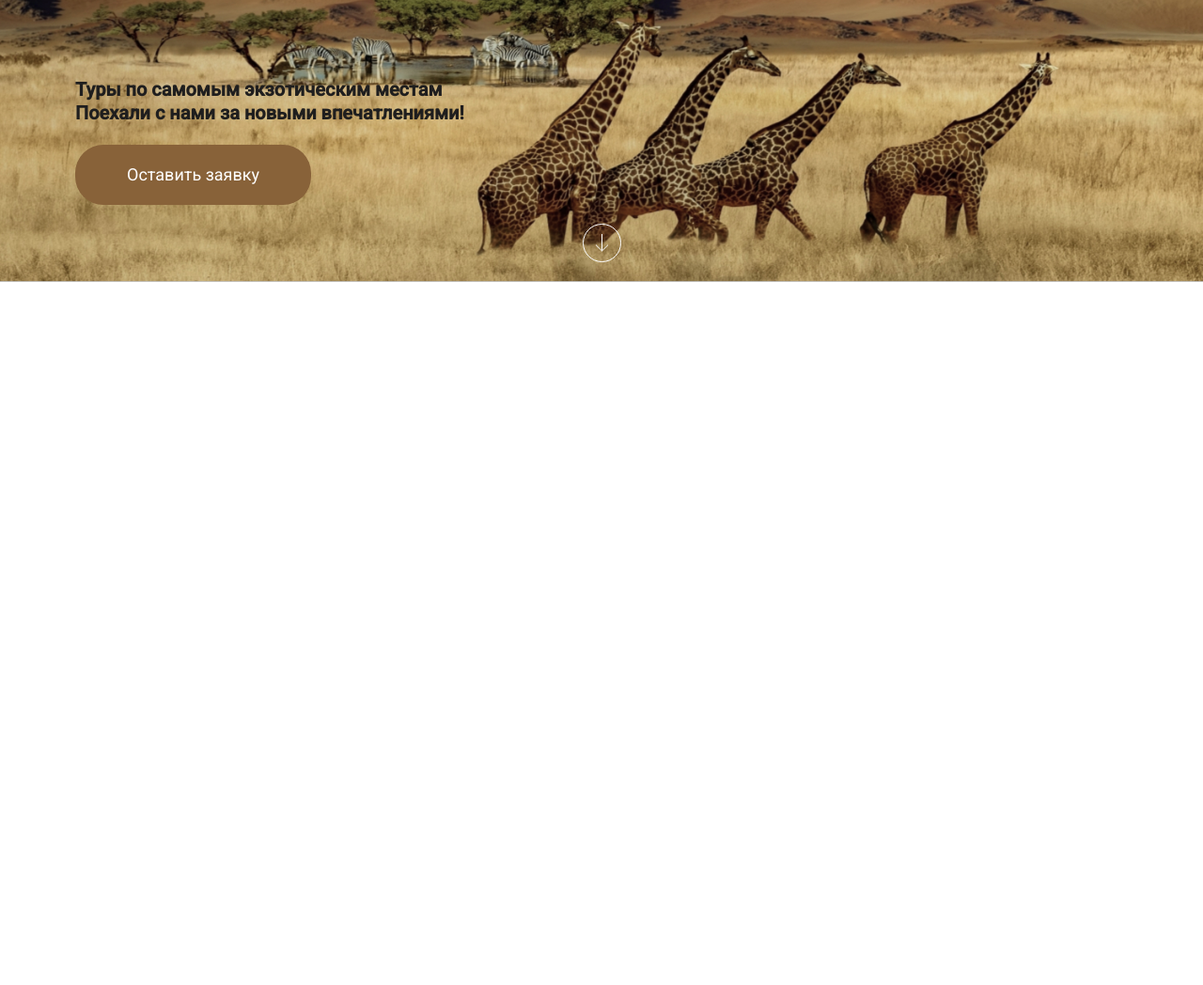
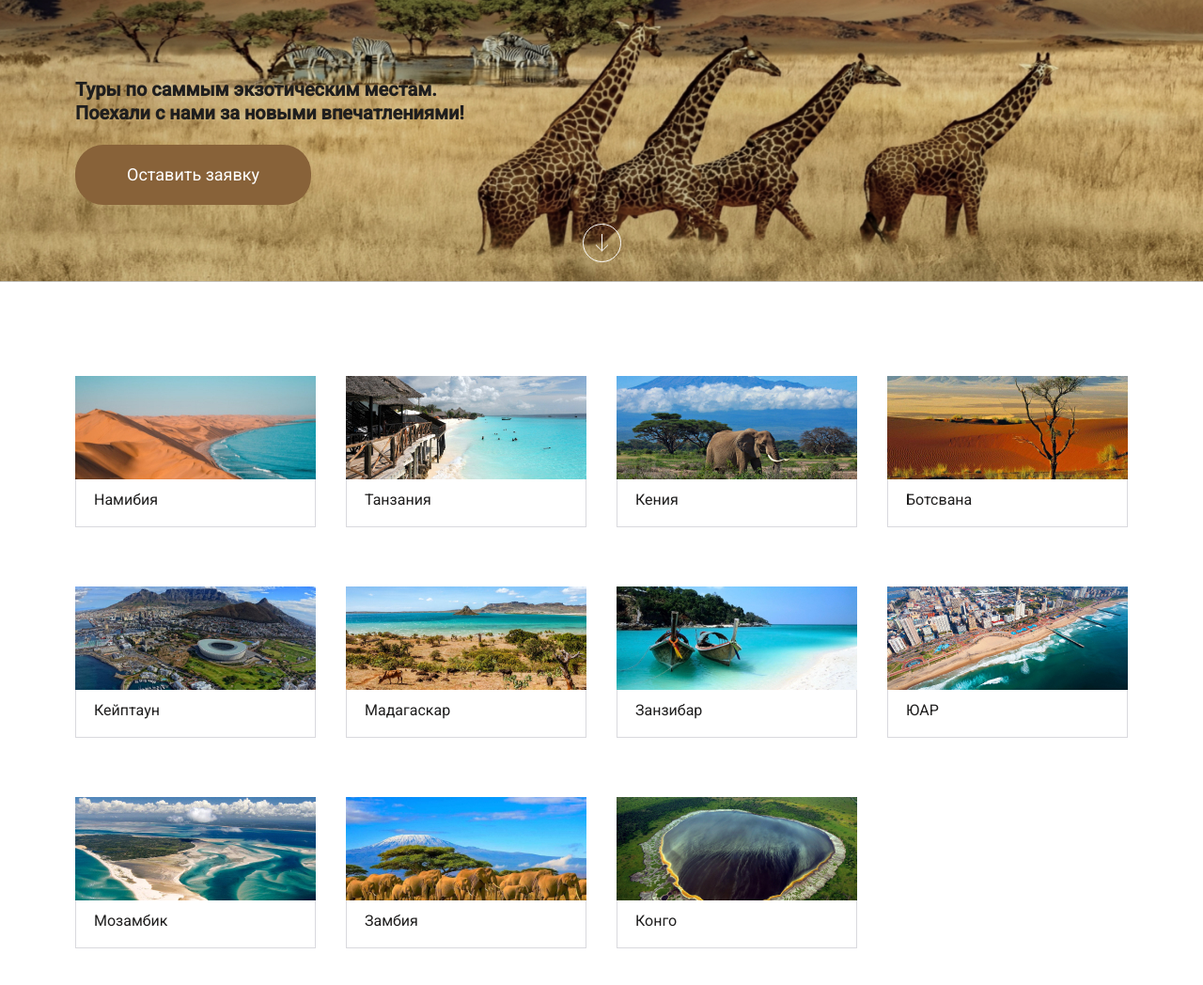
Before and after one commit to Sel7Nik/safari, a plain HTML site: page index.html in a window 1280 px wide. Shown: the part 500-1548 px from the top of the page at 94% size. Before the commit the page ends 800 px from the top, so only its background shows below. Drawn offline with nearby package versions, Linux system fonts and the light colour scheme.

Commit message:
direction

```diff
--- a/css/style.css
+++ b/css/style.css
@@ -104,3 +104,29 @@ a {
   text-align: center;
   margin-bottom: 15px;
 }
+
+/* ! direction */
+
+.direction__inner {
+  display: grid;
+  grid-template-columns: repeat(4, 1fr);
+  grid-gap: 32px;
+  padding: 100px 0;
+}
+
+.direction__item {
+  margin-bottom: 31px;
+}
+
+.direction__img {
+  display: block;
+}
+
+.description_text {
+  font-size: 16px;
+  border: 1px solid #D9D9DE;
+  border-top: none;
+  line-height: 19px;
+  color: #1F1E1E;
+  padding: 12px 19px 19px;
+}
--- a/index.html
+++ b/index.html
@@ -53,7 +53,7 @@
         </h1>
         <div class="header__contant">
           <p class="header__descr">
-            Туры по самомым экзотическим местам
+            Туры по саммым экзотическим местам.
             Поехали с нами за новыми впечатлениями!
           </p>
           <a class="header__btn" href="#">Оставить заявку</a>
@@ -67,7 +67,59 @@
       </div>
     </div>
   </header>
+  <div class="direction">
+    <div class="container">
+      <div class="direction__inner">
+        <div class="direction__item">
+          <img class="direction__img" src="images/directions-1.jpg" alt="">
+          <p class="description_text">Намибия</p>
+        </div>
+        <div class="direction__item">
+          <img class="direction__img" src="images/directions-2.jpg" alt="">
+          <p class="description_text">Танзания</p>
+        </div>
+        <div class="direction__item">
+          <img class="direction__img" src="images/directions-3.jpg" alt="">
+          <p class="description_text">Кения</p>
+        </div>
+        <div class="direction__item">
+          <img class="direction__img" src="images/directions-4.jpg" alt="">
+          <p class="description_text">Ботсвана</p>
+        </div>
+        <div class="direction__item">
+          <img class="direction__img" src="images/directions-5.jpg" alt="">
+          <p class="description_text">Кейптаун</p>
+        </div>
+        <div class="direction__item">
+          <img class="direction__img" src="images/directions-6.jpg" alt="">
+          <p class="description_text">Мадагаскар</p>
+        </div>
+        <div class="direction__item">
+          <img class="direction__img" src="images/directions-7.jpg" alt="">
+          <p class="description_text">Занзибар</p>
+        </div>
+        <div class="direction__item">
+          <img class="direction__img" src="images/directions-8.jpg" alt="">
+          <p class="description_text">ЮАР</p>
+        </div>
+        <div class="direction__item">
+          <img class="direction__img" src="images/directions-9.jpg" alt="">
+          <p class="description_text">Мозамбик</p>
+        </div>
+        <div class="direction__item">
+          <img class="direction__img" src="images/directions-10.jpg" alt="">
+          <p class="description_text">Замбия</p>
+        </div>
+        <div class="direction__item">
+          <img class="direction__img" src="images/directions-11.jpg" alt="">
+          <p class="description_text">Конго</p>
+        </div>
 
+
+
+      </div>
+    </div>
+  </div>
 
   <script src="https://ajax.googleapis.com/ajax/libs/jquery/3.4.1/jquery.min.js"></script>
   <script src="js/slick.min.js"></script>
```
Also changed, not shown: images/directions-1.jpg (added), images/directions-10.jpg (added), images/directions-11.jpg (added), images/directions-2.jpg (added), images/directions-3.jpg (added), images/directions-4.jpg (added), images/directions-5.jpg (added), images/directions-6.jpg (added), images/directions-7.jpg (added), images/directions-8.jpg (added), images/directions-9.jpg (added).
